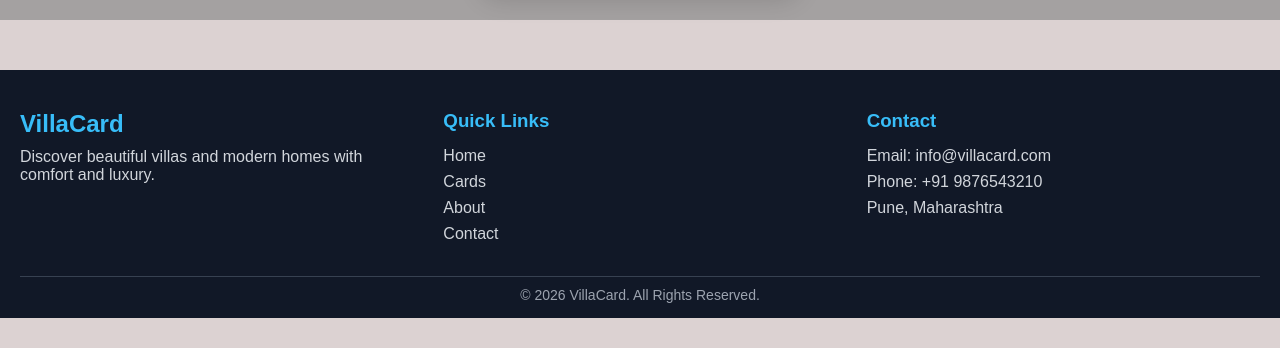
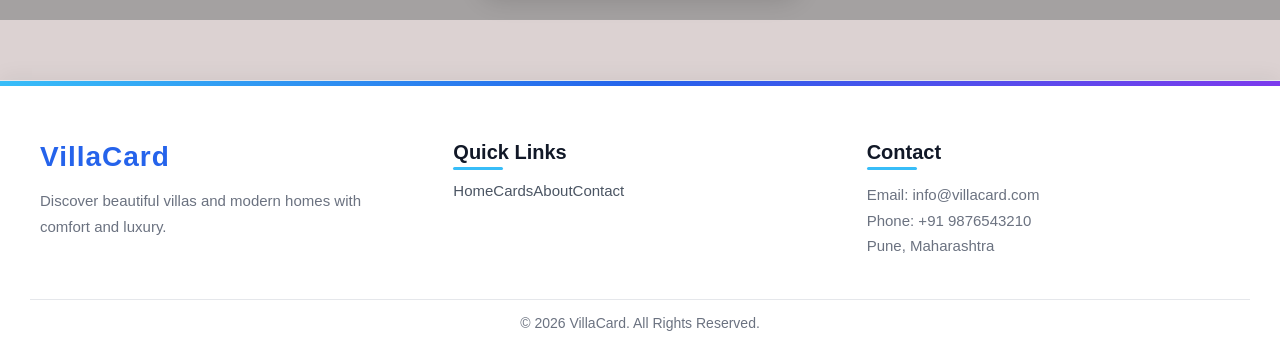
Before and after one commit to pranavkachave19-spec/villa-card, a React (Vite) app: page / in a window 1280 px wide. Shown: the part 1070-1418 px from the top of the page. Before the commit the page ends 1388 px from the top, so only its background shows below. Built offline with nearby package versions, Linux system fonts and the light colour scheme.

Commit message:
footer-update

```diff
--- a/src/components/Footer.css
+++ b/src/components/Footer.css
@@ -1,49 +1,193 @@
 .footer {
-  background-color: #111827;
-  color: white;
-  padding: 40px 20px 15px;
-  margin-top: 50px;
+  background: #ffffff;
+  color: #1f2937;
+  padding: 60px 30px 20px;
+  margin-top: 60px;
+  border-top: 1px solid #e5e7eb;
+  box-shadow: 0 -4px 20px rgba(0, 0, 0, 0.05);
+  position: relative;
+  overflow: hidden;
+}
+
+/* Optional top gradient line */
+.footer::before {
+  content: "";
+  position: absolute;
+  top: 0;
+  left: 0;
+  width: 100%;
+  height: 5px;
+  background: linear-gradient(to right, #38bdf8, #2563eb, #7c3aed);
 }
 
 .footer-container {
   display: flex;
   justify-content: space-between;
   flex-wrap: wrap;
-  gap: 30px;
+  gap: 40px;
+  max-width: 1200px;
+  margin: auto;
 }
 
 .footer-section {
   flex: 1;
-  min-width: 220px;
+  min-width: 230px;
 }
 
 .footer-logo {
-  color: #38bdf8;
-  margin-bottom: 10px;
+  color: #2563eb;
+  font-size: 28px;
+  font-weight: bold;
+  margin-bottom: 15px;
+  letter-spacing: 1px;
 }
 
 .footer-section h3 {
-  color: #38bdf8;
-  margin-bottom: 15px;
+  color: #111827;
+  margin-bottom: 18px;
+  font-size: 20px;
+  position: relative;
 }
 
-.footer-section p,
-.footer-section a {
-  color: #d1d5db;
-  text-decoration: none;
-  display: block;
-  margin-bottom: 8px;
+/* Heading underline effect */
+.footer-section h3::after {
+  content: "";
+  width: 50px;
+  height: 3px;
+  background: #38bdf8;
+  position: absolute;
+  left: 0;
+  bottom: -6px;
+  border-radius: 10px;
 }
 
-.footer-section a:hover {
-  color: #38bdf8;
+.footer-section p {
+  color: #6b7280;
+  line-height: 1.7;
+  font-size: 15px;
 }
 
+.footer-section a {
+  color: #4b5563;
+  text-decoration: none;
+  display: inline-block;
+  margin-bottom: 12px;
+  transition: all 0.3s ease;
+  position: relative;
+  font-size: 15px;
+}
+
+/* Hover animation */
+.footer-section a:hover {
+  color: #2563eb;
+  transform: translateX(6px);
+}
+
+/* Underline hover effect */
+.footer-section a::after {
+  content: "";
+  position: absolute;
+  left: 0;
+  bottom: -2px;
+  width: 0%;
+  height: 2px;
+  background: #38bdf8;
+  transition: width 0.3s ease;
+}
+
+.footer-section a:hover::after {
+  width: 100%;
+}
+
+/* Social icons container */
+.footer-social {
+  display: flex;
+  gap: 15px;
+  margin-top: 15px;
+}
+
+/* Social icon style */
+.footer-social a {
+  width: 42px;
+  height: 42px;
+  background: #f3f4f6;
+  color: #2563eb;
+  display: flex;
+  align-items: center;
+  justify-content: center;
+  border-radius: 50%;
+  font-size: 18px;
+  transition: all 0.3s ease;
+  box-shadow: 0 4px 10px rgba(0, 0, 0, 0.08);
+}
+
+.footer-social a:hover {
+  background: #2563eb;
+  color: white;
+  transform: translateY(-5px) scale(1.1);
+}
+
+/* Newsletter input */
+.footer-newsletter {
+  display: flex;
+  margin-top: 15px;
+  background: #f9fafb;
+  border-radius: 50px;
+  overflow: hidden;
+  border: 1px solid #d1d5db;
+}
+
+.footer-newsletter input {
+  flex: 1;
+  border: none;
+  padding: 12px 18px;
+  outline: none;
+  background: transparent;
+  font-size: 14px;
+}
+
+.footer-newsletter button {
+  background: #2563eb;
+  color: white;
+  border: none;
+  padding: 12px 20px;
+  cursor: pointer;
+  transition: 0.3s;
+  font-weight: 600;
+}
+
+.footer-newsletter button:hover {
+  background: #1d4ed8;
+}
+
+/* Bottom section */
 .footer-bottom {
   text-align: center;
-  border-top: 1px solid #374151;
-  margin-top: 25px;
-  padding-top: 10px;
+  border-top: 1px solid #e5e7eb;
+  margin-top: 40px;
+  padding-top: 15px;
   font-size: 14px;
-  color: #9ca3af;
+  color: #6b7280;
 }
+
+/* Responsive */
+@media (max-width: 768px) {
+  .footer-container {
+    flex-direction: column;
+    text-align: center;
+  }
+
+  .footer-section h3::after {
+    left: 50%;
+    transform: translateX(-50%);
+  }
+
+  .footer-social {
+    justify-content: center;
+  }
+
+  .footer-newsletter {
+    max-width: 400px;
+    margin: 15px auto 0;
+  }
+}
```
